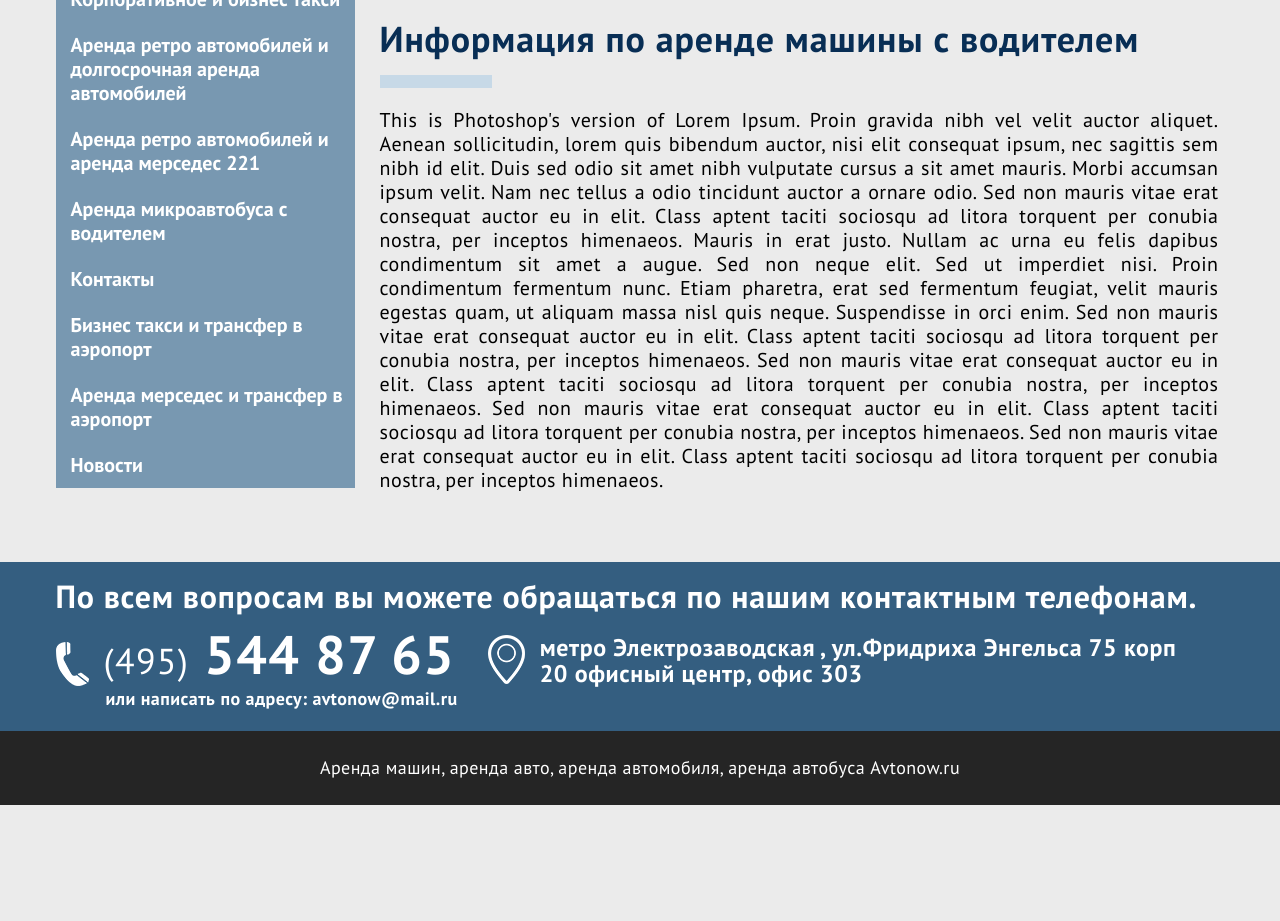
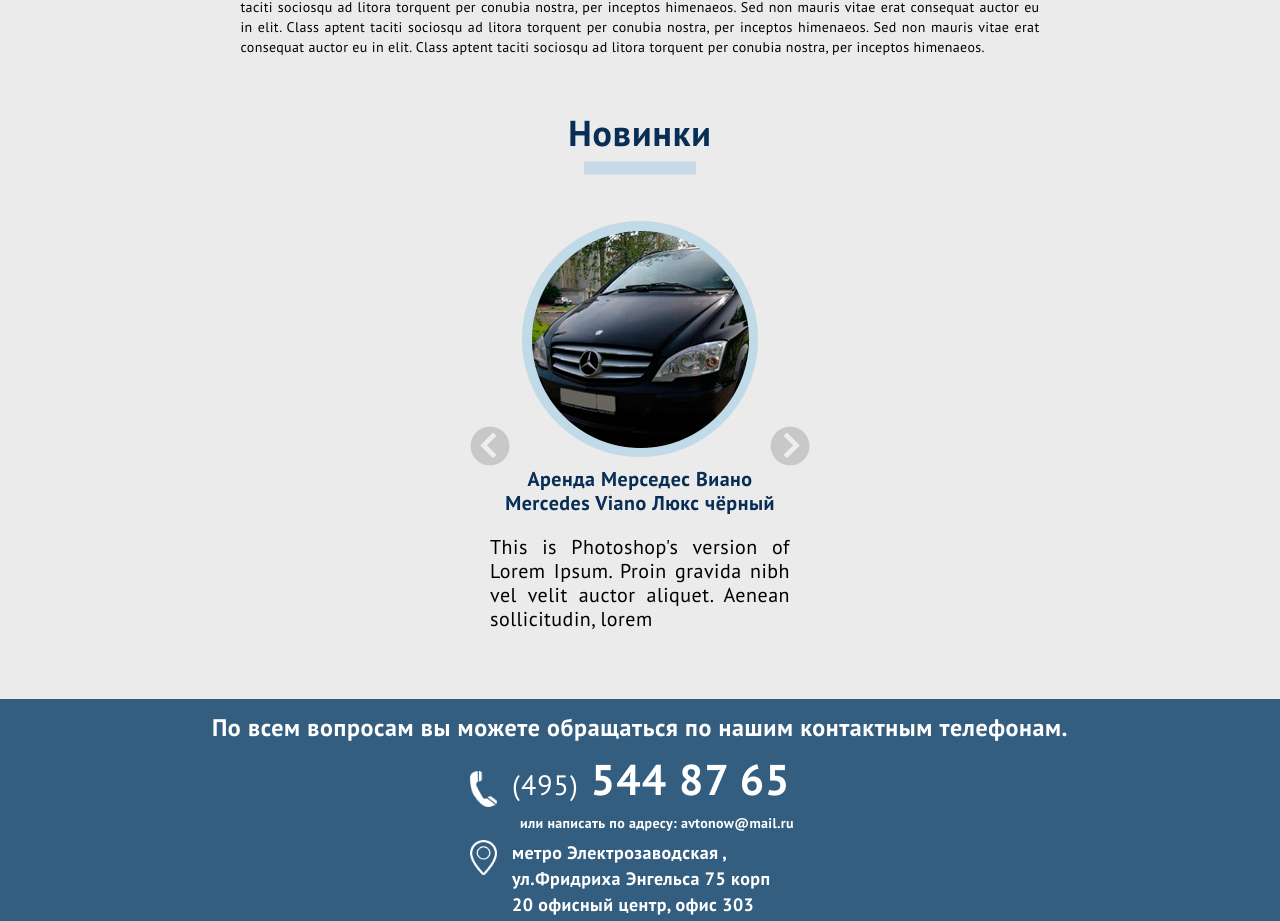
Before and after one commit to bxcar/auto-front.local, a website: page app/index.html in a window 1280 px wide. Shown: the part 3511-4432 px from the top of the page. Before the commit the page ends 4316 px from the top, so only its background shows below. Drawn offline with Linux system fonts and the light colour scheme.

Commit message:
several changes

```diff
--- a/app/index.html
+++ b/app/index.html
@@ -280,7 +280,7 @@
         </div>
     </div>
 </main>
-<div class="slider" style="display: none">
+<div class="slider">
     <h2 class="slider__main-title">Новинки</h2>
     <div class="slider__container owl-carousel owl-slider" id="owl-slider">
         <div class="slider__item">
--- a/app/js/common.js
+++ b/app/js/common.js
@@ -1,8 +1,21 @@
 $(document).ready(function () {
     $("#owl-slider").owlCarousel({
-        items: 4,
+        items: 1,
         nav: true,
-        navText: ["<img src='img/left-arrow.png'>", "<img src='img/right-arrow.png'>"]
+        navText: ["<img src='img/left-arrow.png'>", "<img src='img/right-arrow.png'>"],
+        responsive: {
+            // breakpoint from 0 up
+            0: {},
+            // breakpoint from 480 up
+            480: {},
+            // breakpoint from 768 up
+            1350: {
+                items: 4,
+                nav: true,
+                navText: ["<img src='img/left-arrow.png'>", "<img src='img/right-arrow.png'>"]
+            }
+        }
+
         // singleItem: true,
         // dots: true,
         // dotsContainer: '#carousel-custom-dots'
@@ -19,7 +32,7 @@
         $('.header__burger-wrapper').removeClass('active');
     }
 
-    $('#check-menu').on('click',function () {
+    $('#check-menu').on('click', function () {
         if ($(this).is(':checked')) {
             $('.header__burger-wrapper').addClass('active');
             console.log('checkd');
--- a/app/sass/blocks/_footer.scss
+++ b/app/sass/blocks/_footer.scss
@@ -84,3 +84,59 @@
   @include font('PT Sans', sans-serif, 18px, 24px, #fff, 400);
   letter-spacing: .025em;
 }
+
+@media (max-width: 1350px) {
+  .footer__top-container {
+    width: 100%;
+    //padding-left: 7px;
+    //padding-right: 7px;
+    box-sizing: border-box;
+  }
+
+  .footer__title {
+    text-align: center;
+    font-size: 24px;
+  }
+
+  .footer__phone-map-wrapper {
+    flex-direction: column;
+    justify-content: center;
+    align-items: flex-start;
+    max-width: 340px;
+    margin-left: auto;
+    margin-right: auto;
+  }
+
+  .footer__phone {
+    margin-right: 0;
+  }
+
+  .footer__phone-number {
+    font-size: 43px;
+  }
+
+  .footer__phone-number-sub {
+    font-size: 28px;
+  }
+
+  .footer__phone-small-text {
+    font-size: 14px;
+  }
+
+  .footer__address {
+    font-size: 18px;
+  }
+
+  .footer__phone-img,
+  .footer__location-img {
+    width: 27px;
+  }
+
+  .footer__bottom-container {
+    width: 100%;
+    text-align: center;
+    padding-left: 5px;
+    padding-right: 5px;
+    box-sizing: border-box;
+  }
+}
--- a/app/sass/blocks/_main.scss
+++ b/app/sass/blocks/_main.scss
@@ -79,3 +79,35 @@
   margin-top: 12px;
   margin-bottom: 12px;
 }
+
+@media (max-width: 1350px) {
+  .main__left-side {
+    display: none;
+  }
+
+  .main__container {
+    width: 100%;
+    max-width: 839px;
+    padding-left: 20px;
+    padding-right: 20px;
+    box-sizing: border-box;
+    //max-width: 320px;
+  }
+
+  .main__right-side {
+    width: 100%;
+  }
+
+  .main__right-side h2 {
+    font-size: 22px;
+  }
+
+  .main__right-side p {
+    font-size: 14px;
+    line-height: 20px;
+  }
+
+  .main__right-side img {
+    width: 100%;
+  }
+}
--- a/app/sass/blocks/_slider.scss
+++ b/app/sass/blocks/_slider.scss
@@ -86,3 +86,25 @@
     right: -80px;
   }
 }
+
+@media (max-width: 1350px) {
+  .slider__container {
+    width: 320px;
+  }
+
+  .owl-prev {
+    left: -10px;
+  }
+
+  .owl-prev img {
+    width: 40px;
+  }
+
+  .owl-next {
+    right: -10px;
+  }
+
+  .owl-next img {
+    width: 40px;
+  }
+}
```
Also changed, not shown: app/css/main.css, dist/css/main.css.
